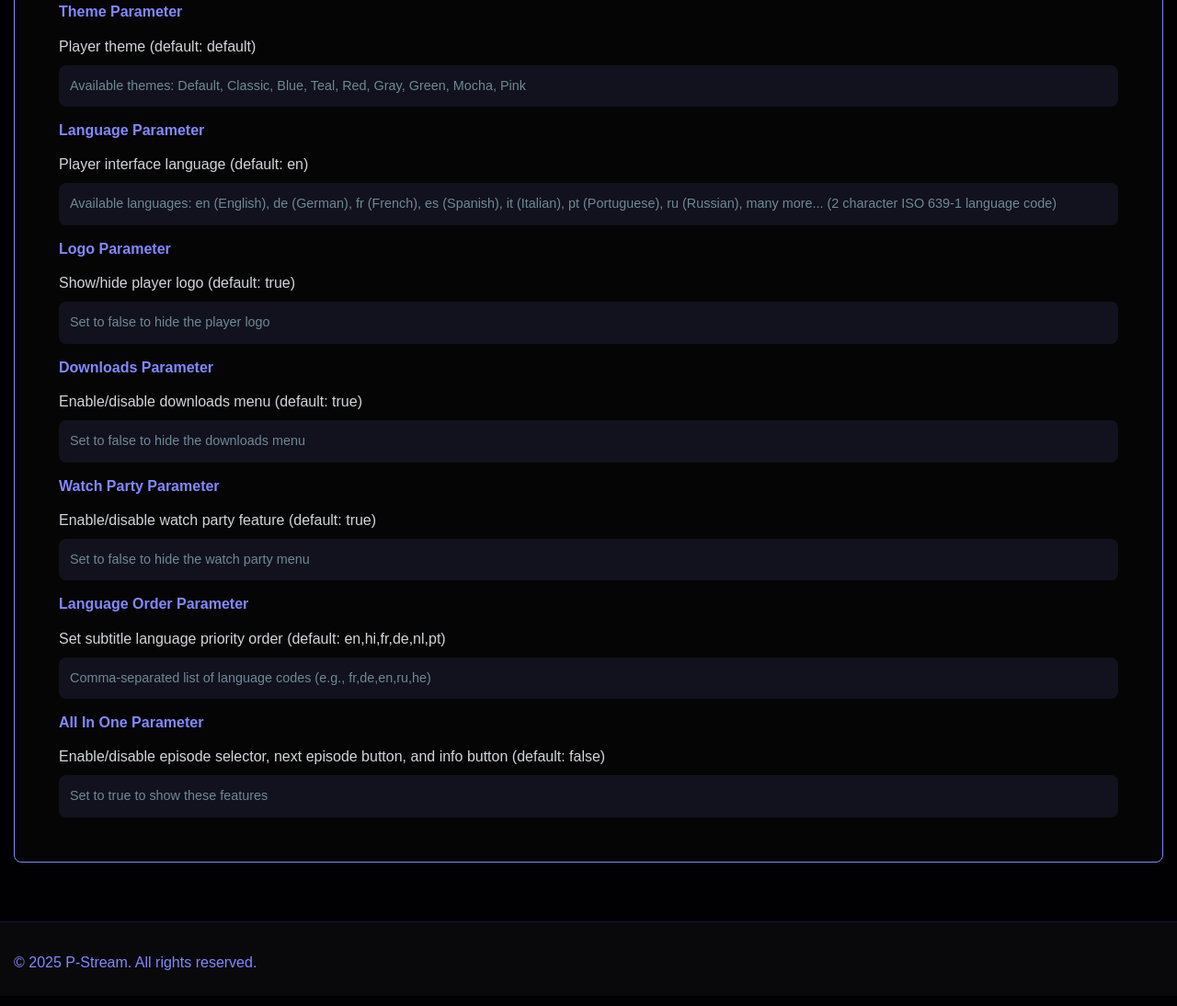
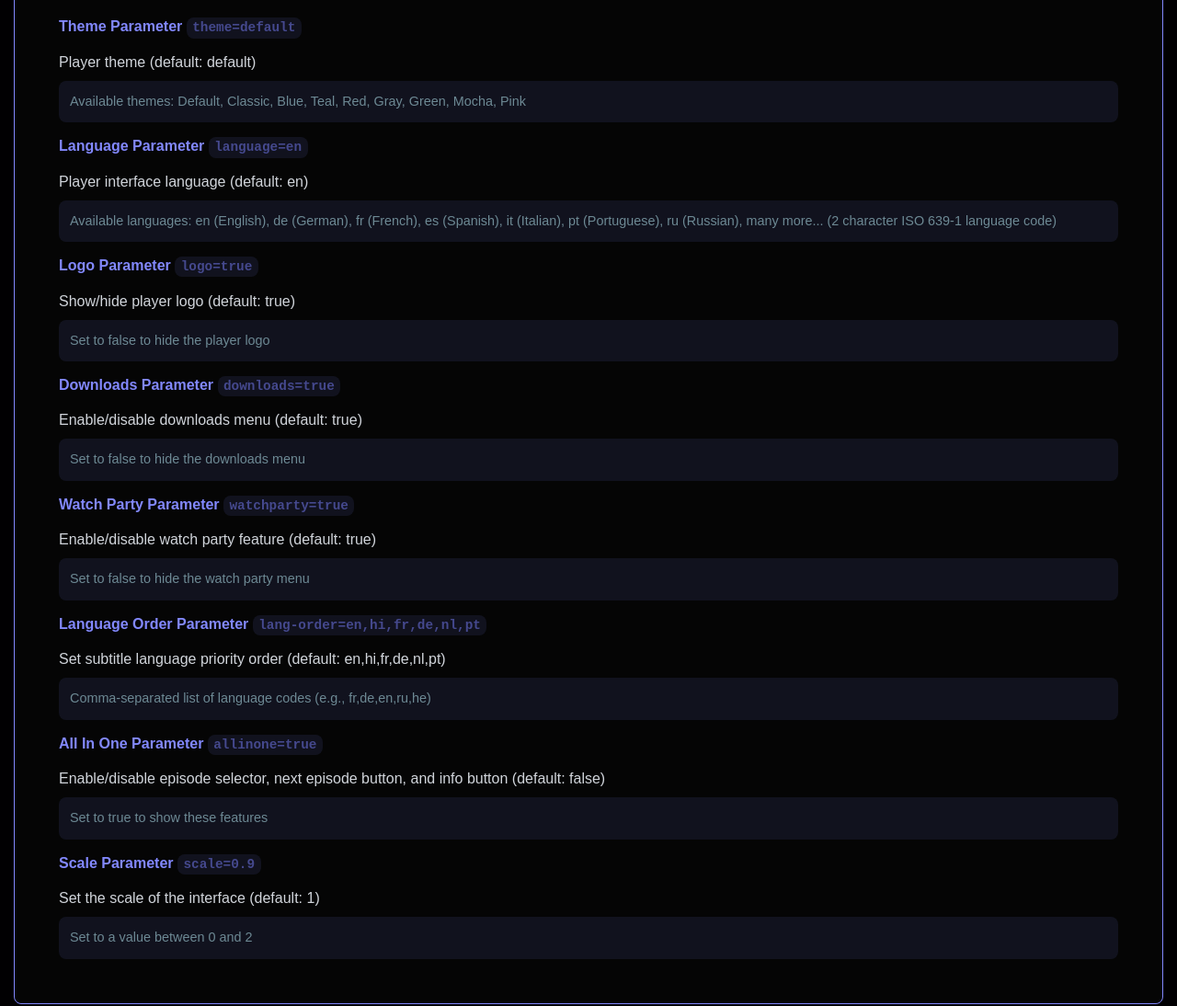
Before and after one commit to Pasithea0/embed-api-home, a website: page index.html in a window 1280 px wide. Shown: the part 2612-3706 px from the top of the page at 92% size. Drawn offline with nearby package versions, Linux system fonts and the light colour scheme; a web font is replaced by a local one.

Commit message:
add scale and update examples

```diff
--- a/index.html
+++ b/index.html
@@ -292,7 +292,7 @@
                           type="text"
                           class="text"
                           readonly=""
-                          value="https://iframe.pstream.org/media/tmdb-movie-{tmdb_id}?theme=default&language=en&logo=true&downloads=true&watchparty=true&lang-order=en,hi,fr,de,nl,pt&allinone=true"
+                          value="https://iframe.pstream.org/media/tmdb-movie-{tmdb_id}?theme=default&language=en&logo=true&downloads=true&watchparty=true&lang-order=en,hi,fr,de,nl,pt&allinone=true&scale=0.9"
                         />
                       </div>
                       <button class="copy-btn">
@@ -300,9 +300,9 @@
                       </button>
                     </div>
                     <div class="card-body">
-                      <div class="row">
+                      <div class="row mt-3">
                         <div class="col-12 col-md-6">
-                          <h6>Theme Parameter</h6>
+                          <h6>Theme Parameter <code>theme=default</code></h6>
                           <p>Player theme (default: default)</p>
                           <div class="text-muted">
                             Available themes: Default, Classic, Blue, Teal, Red,
@@ -310,7 +310,7 @@
                           </div>
                         </div>
                         <div class="col-12 col-md-6 mt-3 mt-md-0">
-                          <h6>Language Parameter</h6>
+                          <h6>Language Parameter <code>language=en</code></h6>
                           <p>Player interface language (default: en)</p>
                           <div class="text-muted">
                             Available languages: en (English), de (German), fr
@@ -322,14 +322,16 @@
                       </div>
                       <div class="row mt-3">
                         <div class="col-12 col-md-6">
-                          <h6>Logo Parameter</h6>
+                          <h6>Logo Parameter <code>logo=true</code></h6>
                           <p>Show/hide player logo (default: true)</p>
                           <div class="text-muted">
                             Set to false to hide the player logo
                           </div>
                         </div>
                         <div class="col-12 col-md-6 mt-3 mt-md-0">
-                          <h6>Downloads Parameter</h6>
+                          <h6>
+                            Downloads Parameter <code>downloads=true</code>
+                          </h6>
                           <p>Enable/disable downloads menu (default: true)</p>
                           <div class="text-muted">
                             Set to false to hide the downloads menu
@@ -338,7 +340,9 @@
                       </div>
                       <div class="row mt-3">
                         <div class="col-12 col-md-6">
-                          <h6>Watch Party Parameter</h6>
+                          <h6>
+                            Watch Party Parameter <code>watchparty=true</code>
+                          </h6>
                           <p>
                             Enable/disable watch party feature (default: true)
                           </p>
@@ -347,7 +351,10 @@
                           </div>
                         </div>
                         <div class="col-12 col-md-6 mt-3 mt-md-0">
-                          <h6>Language Order Parameter</h6>
+                          <h6>
+                            Language Order Parameter
+                            <code>lang-order=en,hi,fr,de,nl,pt</code>
+                          </h6>
                           <p>
                             Set subtitle language priority order (default:
                             en,hi,fr,de,nl,pt)
@@ -360,13 +367,24 @@
                       </div>
                       <div class="row mt-3">
                         <div class="col-12 col-md-6">
-                          <h6>All In One Parameter</h6>
+                          <h6>
+                            All In One Parameter <code>allinone=true</code>
+                          </h6>
                           <p>
                             Enable/disable episode selector, next episode
                             button, and info button (default: false)
                           </p>
                           <div class="text-muted">
                             Set to true to show these features
+                          </div>
+                        </div>
+                      </div>
+                      <div class="row mt-3">
+                        <div class="col-12 col-md-6">
+                          <h6>Scale Parameter <code>scale=0.9</code></h6>
+                          <p>Set the scale of the interface (default: 1)</p>
+                          <div class="text-muted">
+                            Set to a value between 0 and 2
                           </div>
                         </div>
                       </div>
--- a/styles.css
+++ b/styles.css
@@ -894,3 +894,10 @@ iframe {
 #api .card.mb-4 .card-body {
   padding: 1rem;
 }
+code {
+  color: #45498e;
+  background: rgba(130, 136, 254, 0.1);
+  border-radius: 0.5rem;
+  padding: 0.2rem 0.4rem;
+  font-size: 0.9rem;
+}
```
